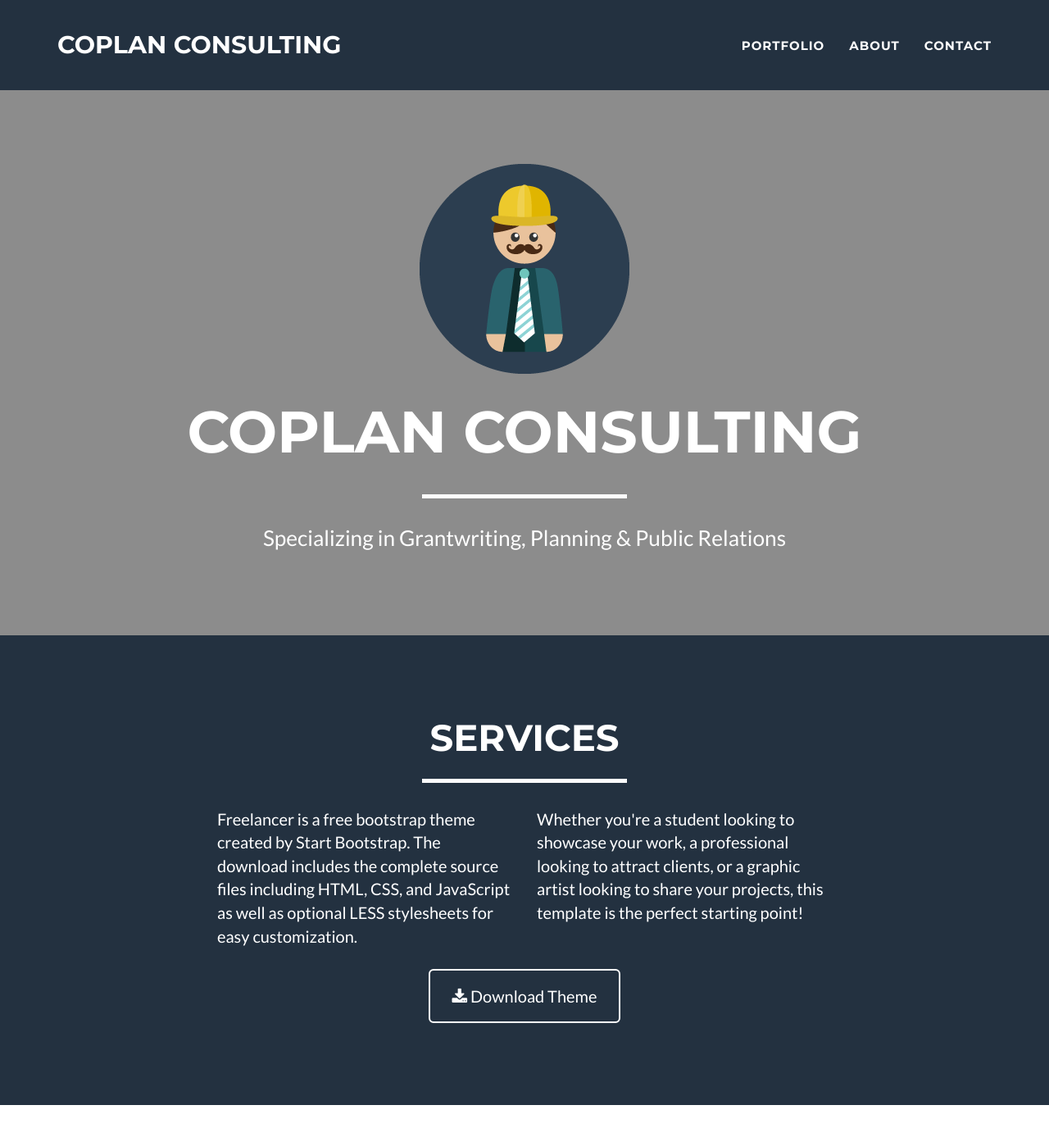
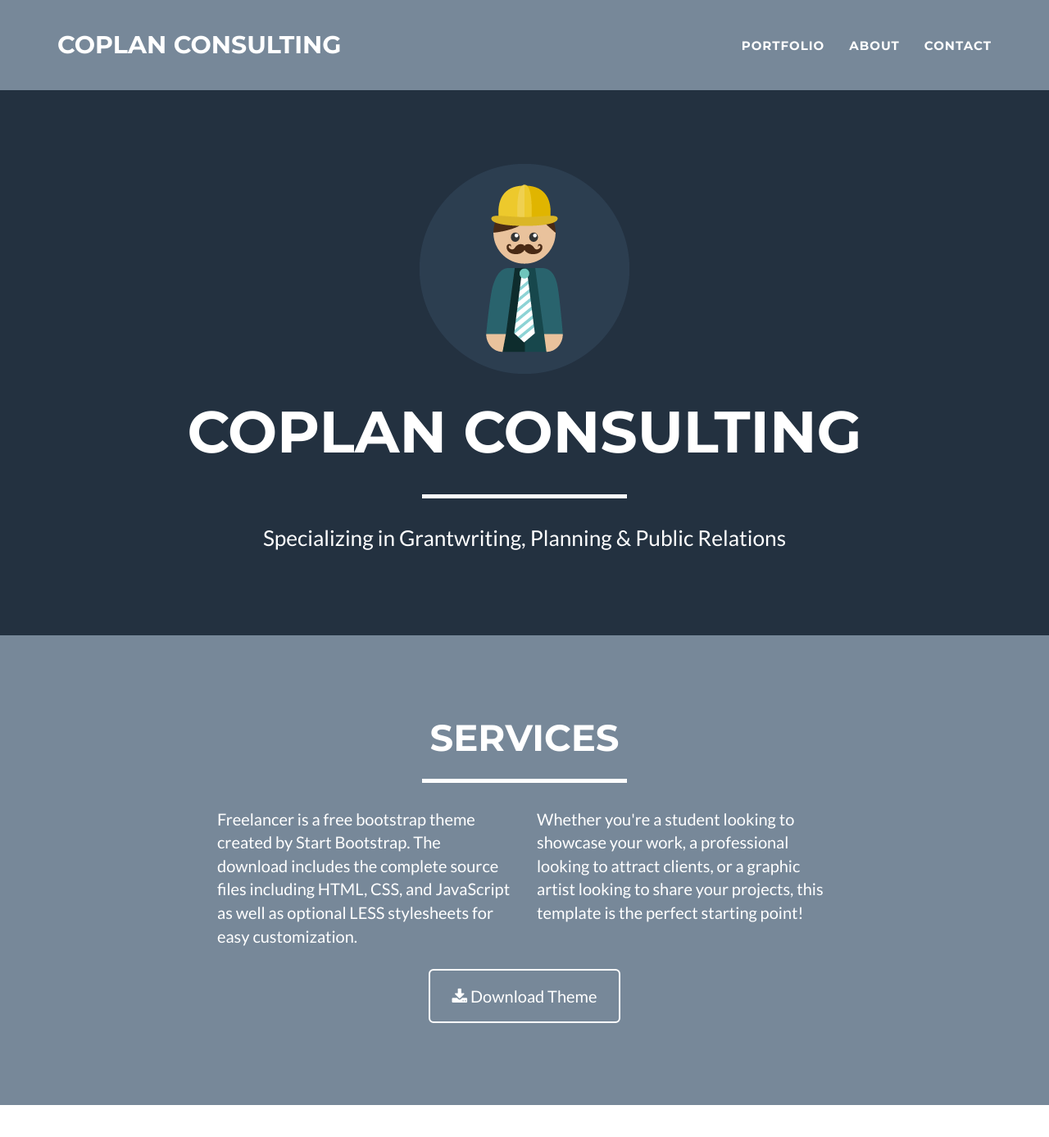
Before and after one commit to ccoplan/ccoplan.github.io, a Jekyll site: the page built from index.html, in a window 1280 px wide and 1400 px high. Shown: the top 1387 px of the window at 82% size. Built offline with Jekyll 4.4.1, drawn with Linux system fonts in a browser that asks for light colours.

Commit message:
Playing with color scheme.

```diff
--- a/_config.yml
+++ b/_config.yml
@@ -24,10 +24,10 @@ disqus_shortname: myshortname
 
 # Color settings (hex-codes without the leading hash-tag)
 color:
-  primary: 8c8c8c #80B3FF
-  primary-rgb: "15,48,102" #"128,179,255"
-  secondary: 233140 #FD6E8A
-  secondary-dark: 233140 #A2122F
+  primary: 233140 #80B3FF
+  primary-rgb: "35,49,64" #"128,179,255"
+  secondary: 778899 #FD6E8A
+  secondary-dark: 778899 #A2122F
 
 # Footer settings
 footer:
```
